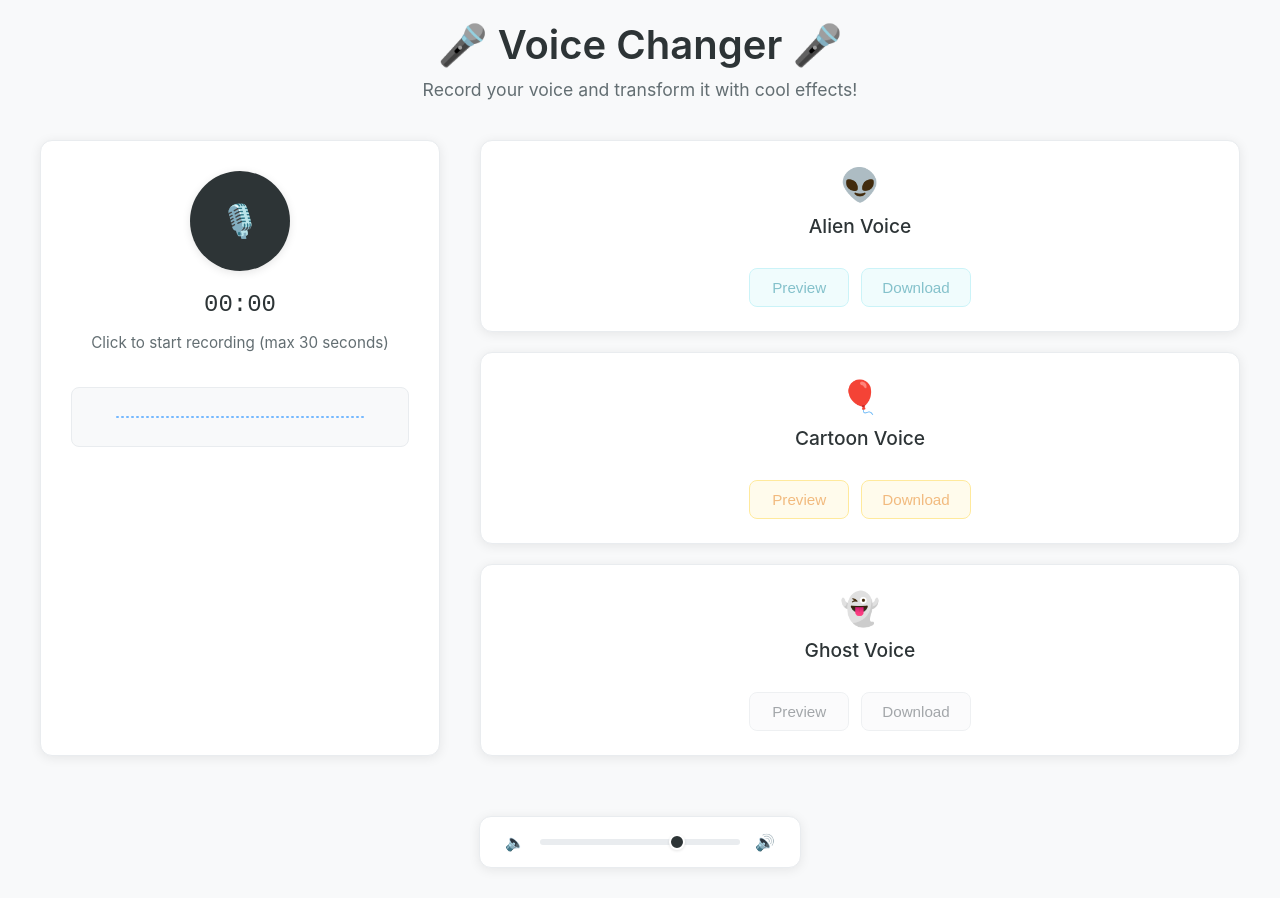
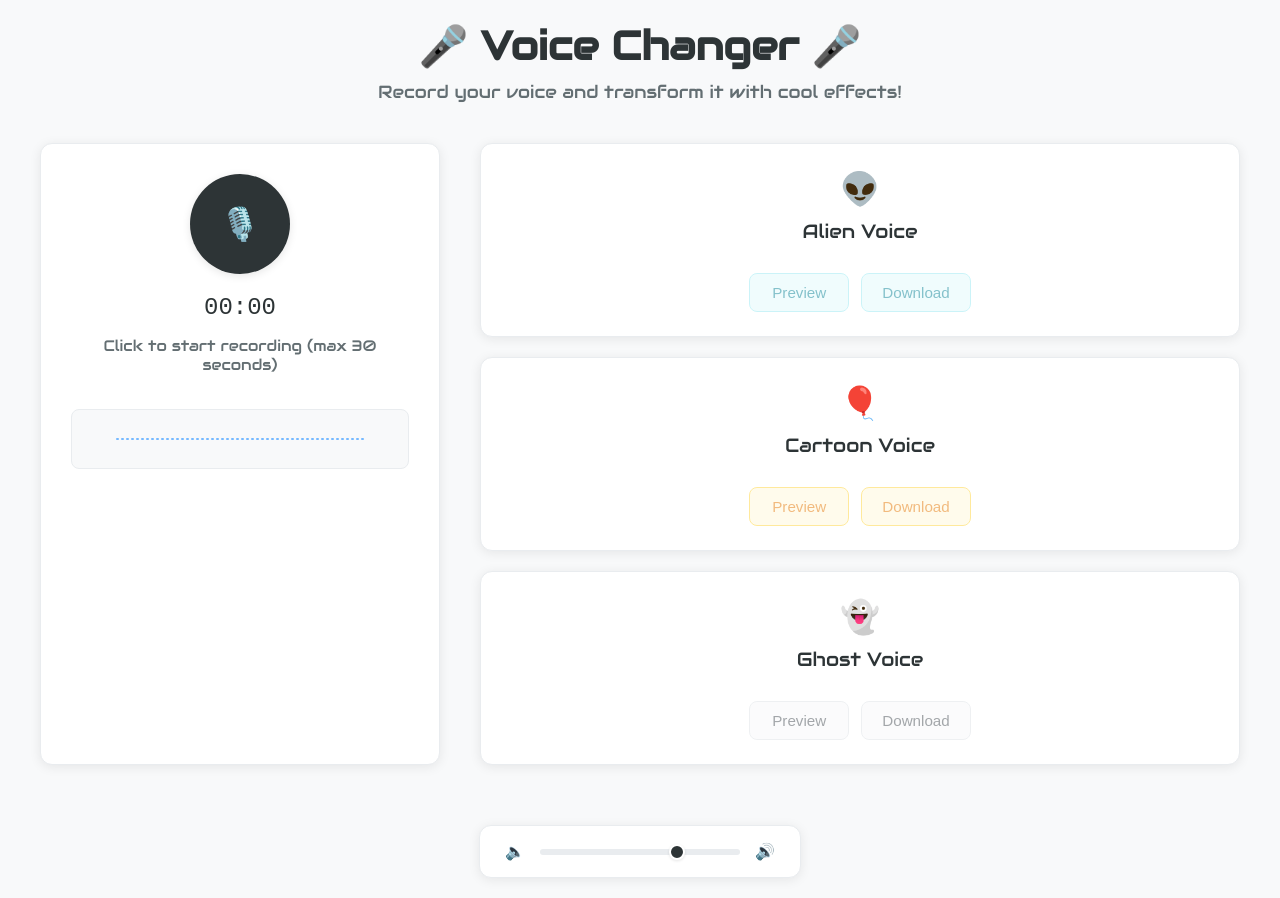
Before and after one commit to StyxOfDynamite/voicechanger, a plain HTML site: page index.html in a window 1280 px wide. Drawn offline with Linux system fonts and the light colour scheme.

Commit message:
(ui): font update.

```diff
--- a/css/styles.css
+++ b/css/styles.css
@@ -5,7 +5,7 @@
 }
 
 body {
-    font-family: 'Poppins', -apple-system, BlinkMacSystemFont, 'Segoe UI', Roboto, sans-serif;
+    font-family: 'Audiowide', Arial, sans-serif;
     background: #f8f9fa;
     min-height: 100vh;
     display: flex;
--- a/index.html
+++ b/index.html
@@ -4,6 +4,10 @@
     <meta charset="UTF-8">
     <meta name="viewport" content="width=device-width, initial-scale=1.0">
     <title>Voice Changer</title>
+    <link rel="preconnect" href="https://fonts.googleapis.com">
+<link rel="preconnect" href="https://fonts.gstatic.com" crossorigin>
+<link href="https://fonts.googleapis.com/css2?family=Audiowide&display=swap" rel="stylesheet">
+
     <link rel="stylesheet" href="css/styles.css">
     <script defer src="js/voicehanger.js"></script>
     <style>
```
